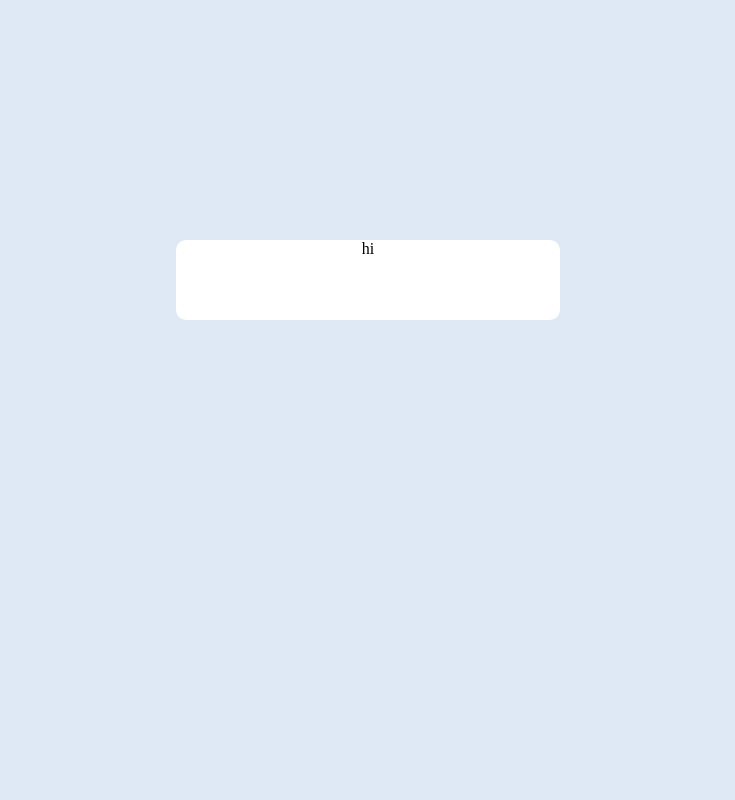
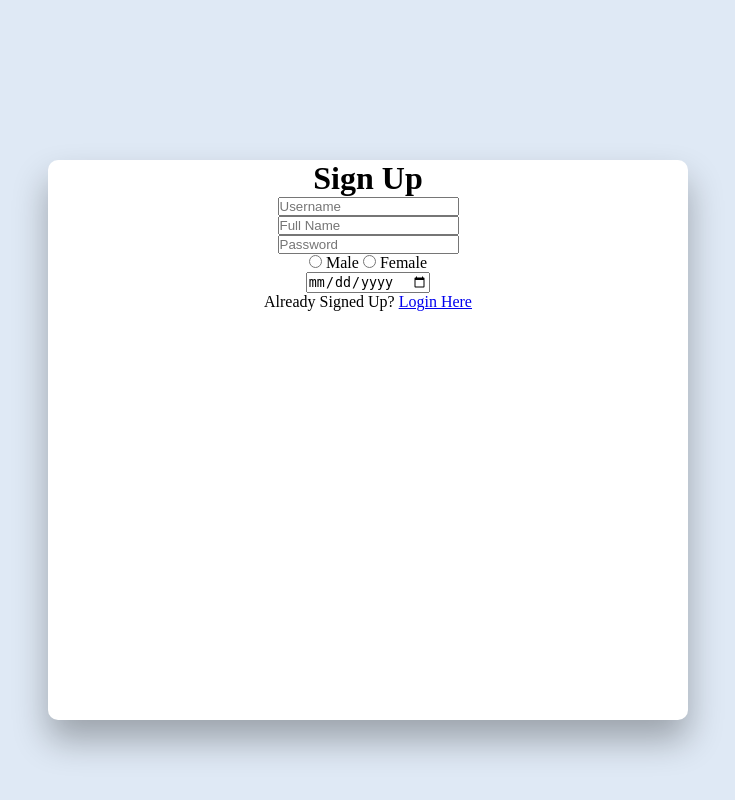
Before and after one commit to MoeSouki/responsiveGallery, a PHP site: page /signUp.html in a window 1280 px wide. Shown: the whole page, without its empty margins (272-1007 px from the left). Run offline with PHP 8.4, Linux system fonts and the light colour scheme.

Commit message:
commit 3
adding the form elements

```diff
--- a/signUp.html
+++ b/signUp.html
@@ -9,7 +9,20 @@
   <body>
     <div id="container">
       <div id="signUp">
-        <p>hi</p>
+        <h1>Sign Up</h1>
+        <form action="#">
+          <input type="text" placeholder="Username" />
+          <br />
+          <input type="text" placeholder="Full Name" />
+          <br />
+          <input type="text" placeholder="Password" />
+          <br />
+          <input type="radio" name="sex" value="male" /> Male
+          <input type="radio" name="sex" value="female" /> Female
+          <br />
+          <input type="date" id="birthday" name="Date of Bith" />
+        </form>
+        <div id="member">Already Signed Up? <a href="#">Login Here</a></div>
       </div>
     </div>
   </body>
--- a/signUpStyles.css
+++ b/signUpStyles.css
@@ -12,11 +12,12 @@
 }
 
 #signUp {
-  width: 30%;
-  height: 10vh;
+  width: 50%;
+  height: 70vh;
   background-color: white;
   border-radius: 10px;
   display: inline-block;
-  margin-top: 30vh;
+  margin-top: 20vh;
   box-sizing: border-box;
+  box-shadow: 0 20px 35px rgba(0, 0, 0, 0.3);
 }
```
